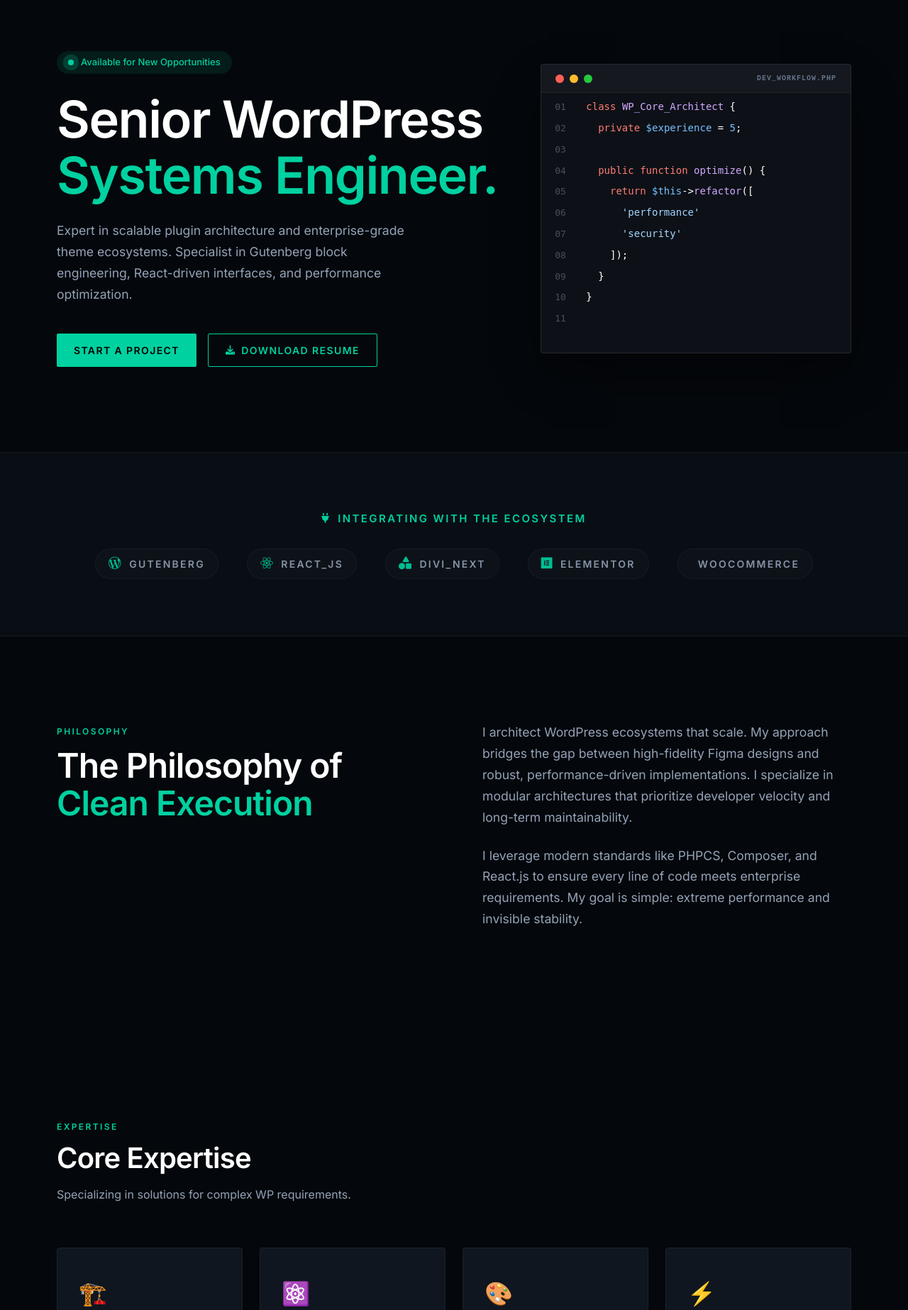
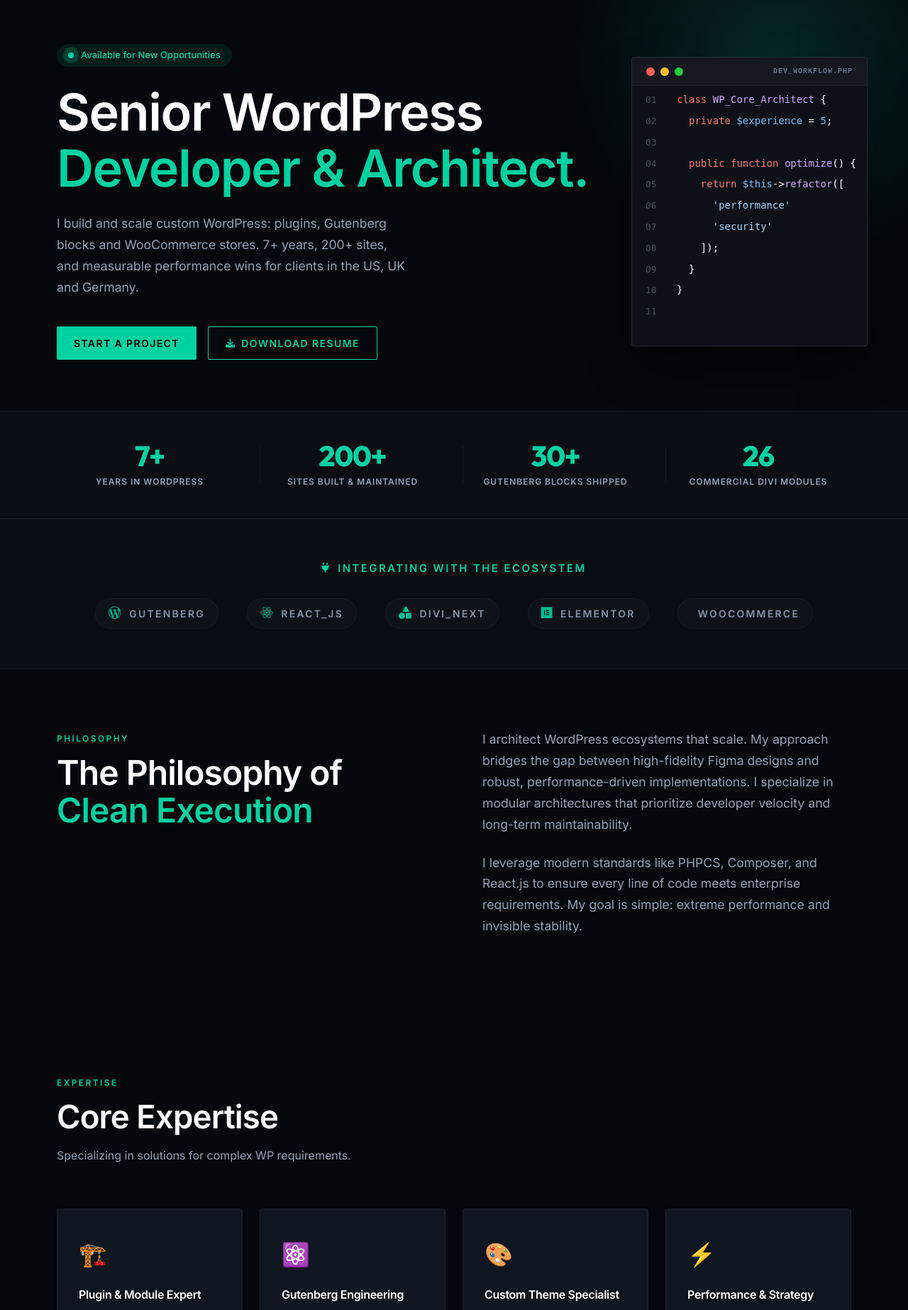
Before and after one commit to anisur2805/ar-portfolio-2, a WordPress theme: template index.php in a window 1280 px wide. Shown: the part 88-1934 px from the top of the page at 71% size. Run offline with PHP 8.4 and a stand-in for WordPress, Linux system fonts and the light colour scheme; the site name, menu and one post (Sample post) are stand-ins, and other content is empty; some libraries are stand-ins or nearby versions.

Commit message:
Enhance design and functionality: update CSS for spacing, add credibility band, and improve contact form validation

```diff
--- a/assets/css/main.css
+++ b/assets/css/main.css
@@ -29,7 +29,7 @@
 
 	/* Layout */
 	--container-width: 1200px;
-	--section-padding: 120px;
+	--section-padding: 84px;
 	--card-radius: 4px;
 
 	/* Effects */
@@ -81,6 +81,20 @@ h1, h2, h3, h4, h5, h6 {
 h1 { font-size: clamp(2.5rem, 6vw, 4.5rem); }
 h2 { font-size: clamp(2rem, 5vw, 3.5rem); }
 h3 { font-size: clamp(1.5rem, 4vw, 2.5rem); }
+
+/* Section headings sit one step above the base h3 scale so each block reads
+   as a distinct chapter instead of blending into the body copy. */
+.section-title {
+	font-size: clamp(1.85rem, 4.6vw, 2.85rem);
+	line-height: 1.12;
+}
+
+/* Anchored sections would otherwise disappear under the fixed header when
+   reached from the nav. */
+#hero, #ecosystem, #philosophy, #expertise, #stack, #history,
+#projects, #open-source, #blog, #testimonials, #contact {
+	scroll-margin-top: 96px;
+}
 
 p {
 	color: var(--text-secondary);
@@ -560,10 +574,33 @@ img {
    Hero Section
    ========================================================================== */
 .hero-section {
-	min-height: 80vh;
-	display: flex;
-	align-items: center;
-	padding-top: 160px;
+	min-height: 74vh;
+	display: flex;
+	align-items: center;
+	padding-top: 150px;
+	padding-bottom: 72px;
+	position: relative;
+	overflow: hidden;
+}
+
+/* Soft accent glow behind the hero so the first screen reads as designed,
+   not as an empty page. */
+.hero-section::before {
+	content: '';
+	position: absolute;
+	top: -20%;
+	right: -10%;
+	width: 620px;
+	height: 620px;
+	background: radial-gradient(circle, rgba(0, 209, 160, 0.16) 0%, rgba(0, 209, 160, 0) 68%);
+	pointer-events: none;
+	z-index: 0;
+}
+
+.hero-container,
+.hero-section .container {
+	position: relative;
+	z-index: 1;
 }
 
 .hero-container {
@@ -749,7 +786,7 @@ img {
    Ecosystem Section
    ========================================================================== */
 .ecosystem-section {
-	padding: 80px 0;
+	padding: 56px 0;
 	border-top: 1px solid var(--border-glass);
 	border-bottom: 1px solid var(--border-glass);
 	background: var(--bg-secondary);
@@ -1882,13 +1919,13 @@ img {
    Footer CTA Banner
    ========================================================================== */
 .footer-cta {
-	padding: 80px 0;
+	padding: 64px 0;
 	background: var(--bg-primary);
 }
 
 .cta-banner {
 	background: var(--accent-primary);
-	padding: 100px 60px;
+	padding: 68px 48px;
 	border-radius: var(--card-radius);
 	text-align: center;
 }
@@ -1919,7 +1956,7 @@ img {
    Footer Section
    ========================================================================== */
 .site-footer {
-	padding: 100px 0 40px;
+	padding: 72px 0 32px;
 	background: var(--bg-primary);
 	border-top: 1px solid var(--border-glass);
 	position: relative;
@@ -2467,3 +2504,96 @@ img {
 		margin-bottom: 36px;
 	}
 }
+
+/* ==========================================================================
+   Design polish — tighter spacing rhythm on small screens,
+   plus the quantified credibility band under the hero.
+   ========================================================================== */
+@media screen and (max-width: 900px) {
+	:root {
+		--section-padding: 64px;
+	}
+}
+
+@media screen and (max-width: 640px) {
+	:root {
+		--section-padding: 52px;
+	}
+
+	.hero-section {
+		padding-top: 118px;
+		padding-bottom: 52px;
+		min-height: auto;
+	}
+
+	.ecosystem-section {
+		padding: 40px 0;
+	}
+}
+
+/* Credibility band — hard numbers directly under the hero, so a visitor sees
+   proof before they decide whether to keep scrolling. */
+.stats-band {
+	background: var(--bg-secondary);
+	border-top: 1px solid var(--border-glass);
+	border-bottom: 1px solid var(--border-glass);
+	padding: 38px 0;
+}
+
+.stats-grid {
+	display: grid;
+	grid-template-columns: repeat(4, 1fr);
+	gap: 24px;
+}
+
+.stat-item {
+	position: relative;
+	text-align: center;
+	padding: 4px 12px;
+}
+
+.stat-item + .stat-item::before {
+	content: '';
+	position: absolute;
+	left: 0;
+	top: 16%;
+	height: 68%;
+	width: 1px;
+	background: var(--border-glass);
+}
+
+.stat-value {
+	display: block;
+	font-family: 'Outfit', var(--font-primary);
+	font-size: clamp(1.75rem, 3.4vw, 2.5rem);
+	font-weight: 800;
+	line-height: 1;
+	letter-spacing: -0.03em;
+	color: var(--accent-primary);
+}
+
+.stat-label {
+	display: block;
+	margin-top: 8px;
+	font-size: 12px;
+	font-weight: 600;
+	letter-spacing: 0.08em;
+	text-transform: uppercase;
+	color: var(--text-secondary);
+}
+
+@media screen and (max-width: 768px) {
+	.stats-band {
+		padding: 30px 0;
+	}
+
+	.stats-grid {
+		grid-template-columns: repeat(2, 1fr);
+		gap: 26px 16px;
+	}
+
+	/* A vertical divider only reads correctly in a single row. */
+	.stat-item + .stat-item::before {
+		display: none;
+	}
+}
--- a/assets/js/contact.js
+++ b/assets/js/contact.js
@@ -2,6 +2,10 @@ jQuery(document).ready(function($) {
     const $form = $('#contact-form');
     const $submitBtn = $form.find('button[type="submit"]');
     const originalBtnText = $submitBtn.text();
+
+    // Used by the server-side time trap: no human can type a message within
+    // seconds of the page appearing, but scripted browsers can.
+    const pageLoadedAt = Date.now();
 
     $form.on('submit', function(e) {
         e.preventDefault();
@@ -39,7 +43,8 @@ jQuery(document).ready(function($) {
                     subject: subject,
                     phone: phone,
                     website: website,
-                    recaptcha_token: recaptchaToken || ''
+                    recaptcha_token: recaptchaToken || '',
+                    elapsed: Math.round((Date.now() - pageLoadedAt) / 1000)
                 },
                 success: function(response) {
                     if (response.success) {
--- a/assets/js/main.js
+++ b/assets/js/main.js
@@ -43,8 +43,10 @@ document.addEventListener('DOMContentLoaded', () => {
 		});
 	}
 
-	// Reveal Animations on Scroll
-	const revealElements = document.querySelectorAll('.section, .card, .expertise-card, .case-study-card');
+	// Reveal Animations on Scroll.
+	// The hero is deliberately excluded: above-the-fold content must never be
+	// hidden behind JS, or the first screen flashes empty before it fades in.
+	const revealElements = document.querySelectorAll('.section:not(.hero-section), .card, .expertise-card, .case-study-card');
 	const prefersReducedMotion = window.matchMedia('(prefers-reduced-motion: reduce)').matches;
 
 	// CSS for revealed state (defined before any element is hidden, so a later
--- a/footer.php
+++ b/footer.php
@@ -57,7 +57,7 @@
 				</div>
 				<div class="footer-meta">
 					<span class="meta-item">Built with WordPress</span>
-					<span class="meta-item">Senior Systems Engineer</span>
+					<span class="meta-item">Senior WordPress Developer</span>
 				</div>
 			</div>
 		</div>
--- a/functions.php
+++ b/functions.php
@@ -277,13 +277,30 @@ function anisur_send_contact_email() {
 		wp_send_json_error( array( 'message' => 'Please provide a valid name, email, and message.' ) );
 	}
 
-	// reCAPTCHA v3 verification (if configured).
+	// Time trap: no human can focus three fields and type a message this soon
+	// after the page loads. Bots driving the real form submit instantly, so
+	// they are caught here with no third-party service involved.
+	//
+	// A missing `elapsed` is allowed rather than blocked: a visitor with cached
+	// markup, or one who posts directly, must not be locked out, and the
+	// honeypot plus the rate limit below still cover that case.
+	$elapsed = isset( $_POST['elapsed'] ) ? (int) $_POST['elapsed'] : -1;
+	if ( $elapsed >= 0 && $elapsed < 3 ) {
+		// Pretend success so the bot learns nothing.
+		wp_send_json_success();
+	}
+
+	// reCAPTCHA v3 verification (only when a key AND a token are present).
+	//
+	// This must never take the form down. Keys get deprecated, hostname-locked
+	// to another domain, or Google can be unreachable — failing closed in any
+	// of those cases locks out every real visitor. So only an actual low score
+	// or a malformed/replayed token is rejected; configuration problems are
+	// logged loudly and allowed through. An absent token (an ad blocker, or a
+	// script that failed to load) skips this block entirely for the same reason.
 	$recaptcha_secret = get_theme_mod( 'recaptcha_secret_key', '' );
-	if ( ! empty( $recaptcha_secret ) ) {
-		if ( empty( $recaptcha ) ) {
-			wp_send_json_error( array( 'message' => 'reCAPTCHA verification failed. Please try again.' ) );
-		}
 
+	if ( ! empty( $recaptcha_secret ) && ! empty( $recaptcha ) ) {
 		$verify_response = wp_remote_post(
 			'https://www.google.com/recaptcha/api/siteverify',
 			array(
@@ -297,14 +314,23 @@ function anisur_send_contact_email() {
 		);
 
 		if ( is_wp_error( $verify_response ) ) {
-			wp_send_json_error( array( 'message' => 'Unable to verify reCAPTCHA. Please try again later.' ) );
-		}
+			error_log( 'reCAPTCHA unreachable, allowing submission: ' . $verify_response->get_error_message() );
+		} else {
+			$verify_body = json_decode( wp_remote_retrieve_body( $verify_response ), true );
+			$verify_body = is_array( $verify_body ) ? $verify_body : array();
+			$error_codes = ! empty( $verify_body['error-codes'] ) && is_array( $verify_body['error-codes'] ) ? $verify_body['error-codes'] : array();
+			$score       = isset( $verify_body['score'] ) ? (float) $verify_body['score'] : -1;
 
-		$verify_body = json_decode( wp_remote_retrieve_body( $verify_response ), true );
+			// Problems with the setup itself, not with the visitor: a
+			// deprecated key, a wrong secret, an unregistered hostname.
+			$config_markers = array( 'invalid-input-secret', 'missing-input-secret', 'invalid-keys', 'hostname-mismatch', 'recaptcha-not-enabled' );
+			$is_config      = array_intersect( $error_codes, $config_markers ) || (bool) preg_grep( '/migrate your key/i', $error_codes );
 
-		// Require success and a reasonable score when using reCAPTCHA v3.
-		if ( empty( $verify_body['success'] ) || ( isset( $verify_body['score'] ) && (float) $verify_body['score'] < 0.5 ) ) {
-			wp_send_json_error( array( 'message' => 'reCAPTCHA verification failed. Please try again.' ) );
+			if ( empty( $verify_body['success'] ) && $is_config ) {
+				error_log( 'reCAPTCHA config problem, allowing submission: ' . implode( ', ', $error_codes ) );
+			} elseif ( empty( $verify_body['success'] ) || $score < 0.5 ) {
+				wp_send_json_error( array( 'message' => 'reCAPTCHA verification failed. Please try again.' ) );
+			}
 		}
 	}
 
@@ -328,29 +354,96 @@ function anisur_send_contact_email() {
 		$subject .= ' – ' . $user_subject;
 	}
 
-	$body_lines   = array();
-	$body_lines[] = 'You have received a new message from your portfolio contact form.';
-	$body_lines[] = '';
-	$body_lines[] = 'Name: ' . $name;
-	$body_lines[] = 'Email: ' . $email;
+	$submitted_at = current_time( 'F j, Y g:i a' );
+	$site_url     = home_url();
 
-	if ( ! empty( $phone ) ) {
-		$body_lines[] = 'Phone: ' . $phone;
+	// ---- Plain-text alternative -------------------------------------------
+	// Every HTML mail should ship a text twin: clients that block HTML can
+	// still read it, and spam filters penalise HTML-only messages.
+	$text_lines = array(
+		'New portfolio inquiry',
+		'',
+		'Name:    ' . $name,
+		'Email:   ' . $email,
+	);
+
+	if ( '' !== $phone ) {
+		$text_lines[] = 'Phone:   ' . $phone;
 	}
 
-	if ( ! empty( $user_subject ) ) {
-		$body_lines[] = 'Subject: ' . $user_subject;
+	if ( '' !== $user_subject ) {
+		$text_lines[] = 'Subject: ' . $user_subject;
 	}
 
-	$body_lines[] = '';
-	$body_lines[] = 'Message:';
-	$body_lines[] = $message;
-	$body_lines[] = '';
-	$body_lines[] = '---';
-	$body_lines[] = 'Submitted from: ' . home_url();
-	$body_lines[] = 'Date: ' . current_time( 'F j, Y g:i a' );
+	$text_lines[] = '';
+	$text_lines[] = 'Message:';
+	$text_lines[] = $message;
+	$text_lines[] = '';
+	$text_lines[] = '---';
+	$text_lines[] = 'Submitted from: ' . $site_url;
+	$text_lines[] = 'Date: ' . $submitted_at;
 
-	$body = implode( "\n", $body_lines );
+	$body_text = implode( "\n", $text_lines );
+
+	// ---- HTML body --------------------------------------------------------
+	// The visitor controls name/email/subject/message, so anything interpolated
+	// into this markup is escaped — otherwise a crafted submission could inject
+	// HTML into the notification (and into any mail client that renders it).
+	$font      = "-apple-system,BlinkMacSystemFont,'Segoe UI',Roboto,Helvetica,Arial,sans-serif";
+	$label_css = "padding:11px 0;border-bottom:1px solid #eceff3;width:104px;vertical-align:top;font:600 11px/1.4 {$font};letter-spacing:.08em;text-transform:uppercase;color:#7b8794;";
+	$value_css = "padding:11px 0;border-bottom:1px solid #eceff3;vertical-align:top;font:400 15px/1.5 {$font};color:#111a22;";
+
+	$rows = array(
+		array( 'Name', esc_html( $name ) ),
+		array(
+			'Email',
+			'<a href="mailto:' . esc_attr( $email ) . '" style="color:#0d7a63;text-decoration:none;">' . esc_html( $email ) . '</a>',
+		),
+	);
+
+	if ( '' !== $phone ) {
+		$rows[] = array( 'Phone', esc_html( $phone ) );
+	}
+
+	if ( '' !== $user_subject ) {
+		$rows[] = array( 'Subject', esc_html( $user_subject ) );
+	}
+
+	$rows_html = '';
+	foreach ( $rows as $row ) {
+		$rows_html .= '<tr>'
+			. '<td style="' . $label_css . '">' . $row[0] . '</td>'
+			. '<td style="' . $value_css . '">' . $row[1] . '</td>'
+			. '</tr>';
+	}
+
+	$body_html = '<!DOCTYPE html><html><head><meta charset="utf-8">'
+		. '<meta name="viewport" content="width=device-width,initial-scale=1">'
+		. '<title>New portfolio inquiry</title></head>'
+		. '<body style="margin:0;padding:0;background:#f2f5f7;">'
+		. '<table role="presentation" width="100%" cellpadding="0" cellspacing="0" style="background:#f2f5f7;padding:28px 12px;">'
+		. '<tr><td align="center">'
+		. '<table role="presentation" width="600" cellpadding="0" cellspacing="0" style="max-width:600px;width:100%;background:#ffffff;border:1px solid #e4e9ee;border-radius:10px;">'
+		. '<tr><td style="background:#050a0f;padding:22px 28px;border-radius:9px 9px 0 0;">'
+		. '<div style="font:700 12px/1 ' . $font . ';letter-spacing:.18em;text-transform:uppercase;color:#00d1a0;">New Portfolio Inquiry</div>'
+		. '<div style="margin-top:9px;font:400 13px/1.4 ' . $font . ';color:#9fb0be;">' . esc_html( $site_url ) . '</div>'
+		. '</td></tr>'
+		. '<tr><td style="padding:8px 28px 0;">'
+		. '<table role="presentation" width="100%" cellpadding="0" cellspacing="0">' . $rows_html . '</table>'
+		. '</td></tr>'
+		. '<tr><td style="padding:26px 28px 0;">'
+		. '<div style="font:600 11px/1.4 ' . $font . ';letter-spacing:.08em;text-transform:uppercase;color:#7b8794;margin-bottom:10px;">Message</div>'
+		. '<div style="border-left:3px solid #00d1a0;background:#f7fafb;border-radius:0 6px 6px 0;padding:16px 18px;font:400 15px/1.65 ' . $font . ';color:#111a22;">' . nl2br( esc_html( $message ) ) . '</div>'
+		. '</td></tr>'
+		. '<tr><td style="padding:26px 28px 4px;">'
+		. '<a href="mailto:' . esc_attr( $email ) . '?subject=' . rawurlencode( 'Re: ' . $subject ) . '" style="display:inline-block;background:#00d1a0;color:#04121a;font:700 13px/1 ' . $font . ';letter-spacing:.06em;text-transform:uppercase;text-decoration:none;padding:14px 24px;border-radius:4px;">Reply to ' . esc_html( $name ) . '</a>'
+		. '</td></tr>'
+		. '<tr><td style="padding:20px 28px 26px;">'
+		. '<div style="border-top:1px solid #eceff3;padding-top:16px;font:400 12px/1.7 ' . $font . ';color:#98a4b0;">'
+		. 'Submitted from ' . esc_html( $site_url ) . '<br>Date: ' . esc_html( $submitted_at )
+		. '</div></td></tr>'
+		. '</table>'
+		. '</td></tr></table></body></html>';
 
 	// Always send from the site's own address so SPF/DKIM pass. The visitor's
 	// address belongs in Reply-To, never in From (that would look like spoofing
@@ -360,13 +453,16 @@ function anisur_send_contact_email() {
 		$from_email = 'anisur2805@gmail.com';
 	}
 
+	// Hand the text twin to the phpmailer_init hook below.
+	$GLOBALS['anisur_contact_email_text'] = $body_text;
+
 	$headers = array(
-		'Content-Type: text/plain; charset=UTF-8',
+		'Content-Type: text/html; charset=UTF-8',
 		'From: ' . $from_email,
 		'Reply-To: ' . $name . ' <' . $email . '>',
 	);
 
-	if ( wp_mail( $to, $subject, $body, $headers ) ) {
+	if ( wp_mail( $to, $subject, $body_html, $headers ) ) {
 		wp_send_json_success();
 	} else {
 		error_log( "Contact Form Email Failed: $to, $subject" );
@@ -377,6 +473,32 @@ add_action( 'wp_ajax_send_contact_email', 'anisur_send_contact_email' );
 add_action( 'wp_ajax_nopriv_send_contact_email', 'anisur_send_contact_email' );
 
 /**
+ * Attach the plain-text alternative to the contact notification.
+ *
+ * wp_mail() only carries one body, so the text version is passed through a
+ * global that this hook picks up during the same send. Setting PHPMailer's
+ * AltBody turns the message into multipart/alternative.
+ *
+ * The charset is forced here too: WordPress does not always forward the
+ * charset from the Content-Type header, and PHPMailer falls back to us-ascii,
+ * which mangles any non-English character the visitor typed.
+ *
+ * Both are scoped to this one send so no other email on the site changes.
+ */
+function anisur_contact_email_alt_body( $phpmailer ) {
+	$text = isset( $GLOBALS['anisur_contact_email_text'] ) ? $GLOBALS['anisur_contact_email_text'] : '';
+
+	if ( '' === $text ) {
+		return;
+	}
+
+	$phpmailer->AltBody                   = $text;
+	$phpmailer->CharSet                   = 'UTF-8';
+	$GLOBALS['anisur_contact_email_text'] = '';
+}
+add_action( 'phpmailer_init', 'anisur_contact_email_alt_body' );
+
+/**
  * Log the real reason wp_mail failed so the admin can debug SMTP issues.
  */
 function anisur_log_mail_failure( $error ) {
--- a/index.php
+++ b/index.php
@@ -14,10 +14,10 @@ get_header();
 				</div>
 				<h1 class="hero-title">
 					Senior WordPress<br>
-					<span class="accent-text">Systems Engineer.</span>
+					<span class="accent-text">Developer &amp; Architect.</span>
 				</h1>
 				<p class="hero-description">
-					Expert in scalable plugin architecture and enterprise-grade theme ecosystems. Specialist in Gutenberg block engineering, React-driven interfaces, and performance optimization.
+					I build and scale custom WordPress: plugins, Gutenberg blocks and WooCommerce stores. 7+ years, 200+ sites, and measurable performance wins for clients in the US, UK and Germany.
 				</p>
 
 				<div class="hero-cta">
@@ -53,6 +53,30 @@ get_header();
 <span class="line"><span class="num">11</span> </span>
 <span class="line"><span class="cursor">| -</span></span></code></pre>
 					</div>
+				</div>
+			</div>
+		</div>
+	</section>
+
+	<!-- CREDIBILITY BAND -->
+	<section class="stats-band" aria-label="Key results">
+		<div class="container">
+			<div class="stats-grid">
+				<div class="stat-item">
+					<span class="stat-value">7+</span>
+					<span class="stat-label">Years in WordPress</span>
+				</div>
+				<div class="stat-item">
+					<span class="stat-value">200+</span>
+					<span class="stat-label">Sites Built &amp; Maintained</span>
+				</div>
+				<div class="stat-item">
+					<span class="stat-value">30+</span>
+					<span class="stat-label">Gutenberg Blocks Shipped</span>
+				</div>
+				<div class="stat-item">
+					<span class="stat-value">26</span>
+					<span class="stat-label">Commercial Divi Modules</span>
 				</div>
 			</div>
 		</div>
```
